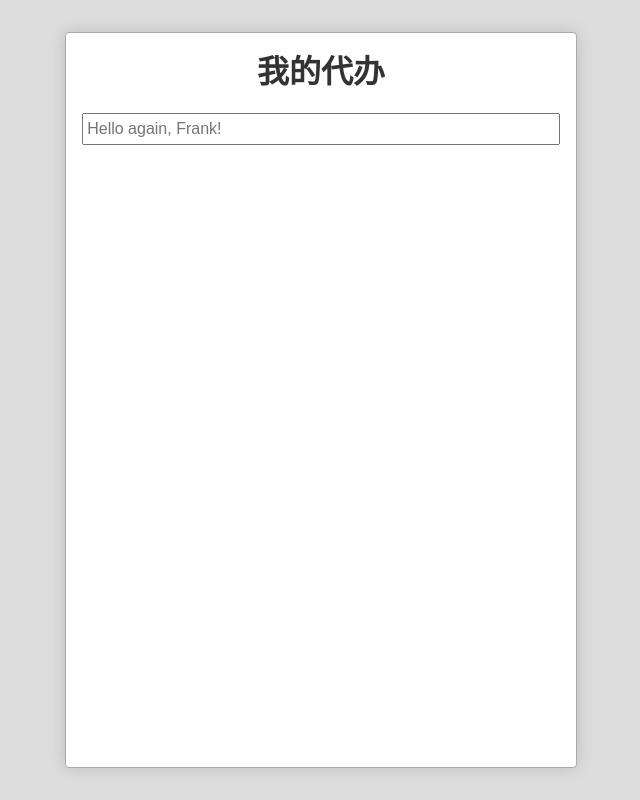
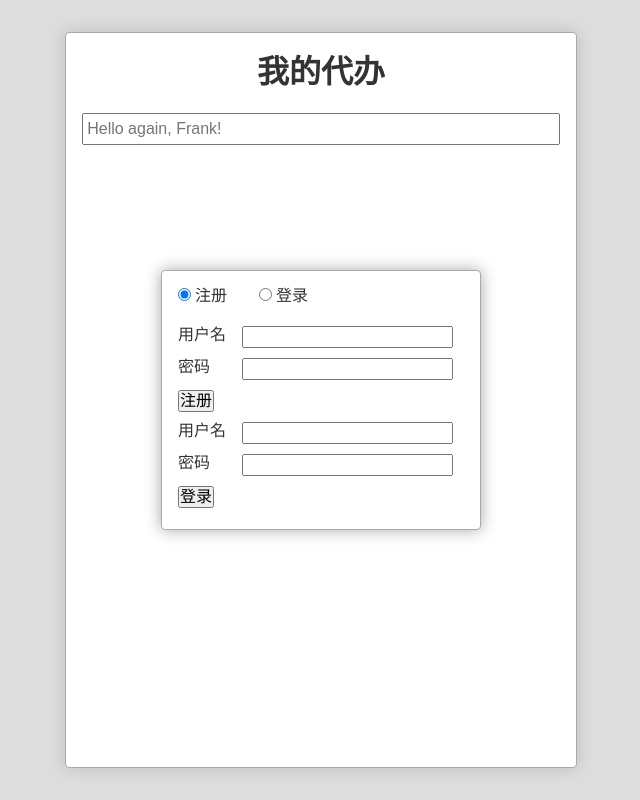
Before and after one commit to pbxrt/project-react-1, a React (Create React App) app: page / in a window 1280 px wide. Shown: the whole page, without its empty margins (319-959 px from the left). Built offline with nearby package versions, Linux system fonts and the light colour scheme; what leancloud-storage would draw is missing.

Commit message:
添加注册登录对话框

```diff
--- a/src/App.js
+++ b/src/App.js
@@ -5,7 +5,7 @@
 import TodoItem from './TodoItem';
 import 'normalize.css'
 import './reset.css'
-
+import UserDialog from './UserDialog'
 import AV from './leanCloud.js'
 
 
@@ -43,6 +43,7 @@
         <ol className="todoList">
           {todos}
         </ol>
+        <UserDialog />
       </div>
     );
   }
--- /dev/null
+++ b/src/UserDialog.css
@@ -0,0 +1,38 @@
+.UserDialog-Wrapper{
+	position: fixed;
+	top: 0;
+	left: 0;
+	bottom: 0;
+	right: 0;
+	display: flex;
+	justify-content: center;
+	align-items: center;
+
+}
+
+.UserDialog{
+	border: 1px solid #aaa;
+	border-radius: 4px;
+	min-width: 20em;
+	background: white;
+	box-shadow: 0 0 1em hsla(0,0%,0%,.35);
+}
+.UserDialog>nav:first-child {
+	padding: 1em;
+}
+.UserDialog>nav:first-child input[type=radio]:not(:first-child) {
+	margin-left: 2em;
+}
+.UserDialog>.panes {
+	padding: 0 1em 1em;
+}
+.UserDialog form>.row {
+	display: flex;
+	padding: .3em 0;
+}
+.UserDialog form>.row>label:first-child {
+	width: 4em;
+}
+UserDialog form>.row.actions {
+	padding-left: 4em;
+}
--- /dev/null
+++ b/src/UserDialog.js
@@ -0,0 +1,45 @@
+import React ,{ Component } from 'react';
+import './UserDialog.css'
+export default class UserDialog extends Component{
+	render(){
+		return(
+		<div className="UserDialog-Wrapper">
+			<div className="UserDialog">
+				<nav>
+					<input type="radio" checked/> 注册
+					<input type="radio"/> 登录
+				</nav>
+				<div className="panes">
+					<form className="signUp">{/*注册*/}
+						<div className="row">
+							<label>用户名</label>
+							<input type="text"/>
+						</div>
+						<div className="row">
+							<label>密码</label>
+							<input type="password"/>
+						</div>
+						<div className="row actions">
+							<button type="submit">注册</button>
+						</div>
+					</form>
+					<form className="signIn">{/*登录*/}
+						<div className="row">
+							<label>用户名</label>
+							<input type="text" />
+						</div>
+						<div className="row">
+							<label>密码</label>
+							<input type="password" />
+						</div>
+						<div className="row actions">
+							<button type="submit">登录</button>
+						</div>
+					</form>
+				</div>
+			</div>
+		</div>
+		)
+
+	}
+}
```
Also changed, not shown: 10 other files (tests, documents, lock files or other folders).
